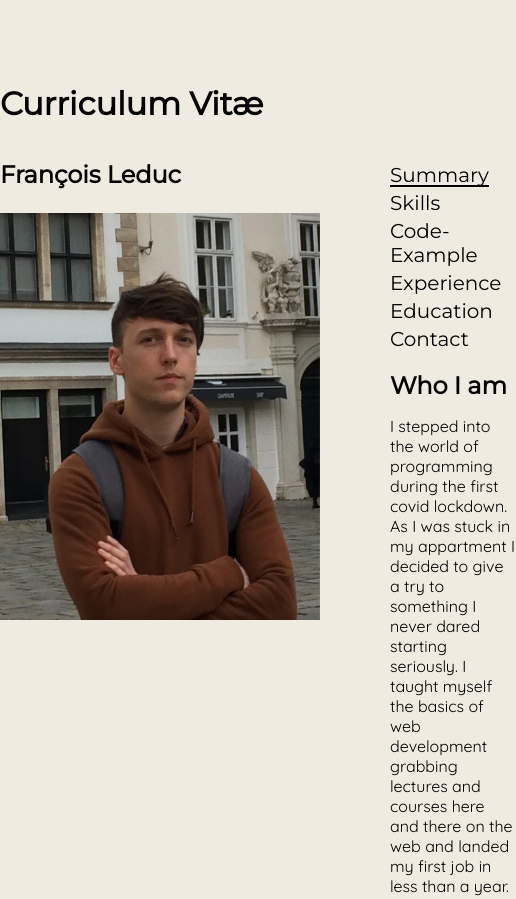
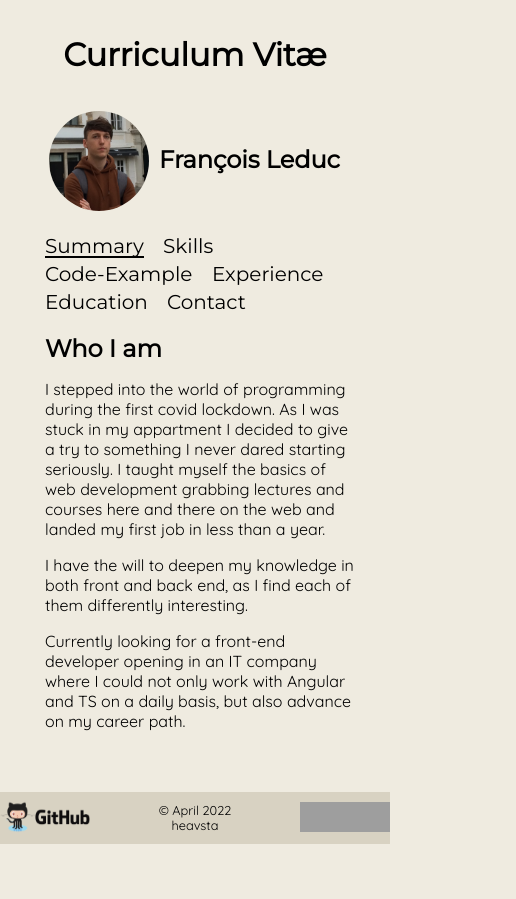
Before and after one commit to heavsta/rsschool-cv, a plain HTML site: page index.html in a window 390 px wide. Shown: the top 899 px of the page, 516 px wide, since content can reach past the window. After the commit the page ends 844 px from the top, so only its background shows below. Drawn offline with Linux system fonts and the light colour scheme; grey boxes are pictures that could not be loaded.

Commit message:
feat: add responsive

```diff
--- a/style.css
+++ b/style.css
@@ -244,3 +244,61 @@ footer a:hover {
         width: unset;
     }
 }
+
+@media only screen and (max-width: 1023px) {
+    header {
+        padding: 10px;
+    }
+
+    header h1 {
+        margin-top: 3vh;
+    }
+
+    main {
+        padding: 10px;
+    }
+
+    aside .portrait {
+        width: unset;
+        max-width: 320px;
+    }
+
+    .article {
+        padding-left: 15px;
+    }
+}
+
+@media only screen and (max-width: 768px) {
+    body {
+        overflow-y: auto;
+    }
+
+    header h1 {
+        text-align: center;
+    }
+
+    main {
+        flex-direction: column;
+        align-items: center;
+    }
+
+    aside {
+        display: flex;
+        flex-direction: row-reverse;
+        align-items: center;
+    }
+
+    aside .portrait {
+        width: 100px;
+        height: 100px;
+        margin-right: 10px;
+    }
+
+    aside .portrait img {
+        width: 100px;
+        height: 100px;
+        border-radius: 200px;
+        object-fit: cover;
+
+    }
+}
```
Also changed, not shown: index.html (+2 -1 lines).
